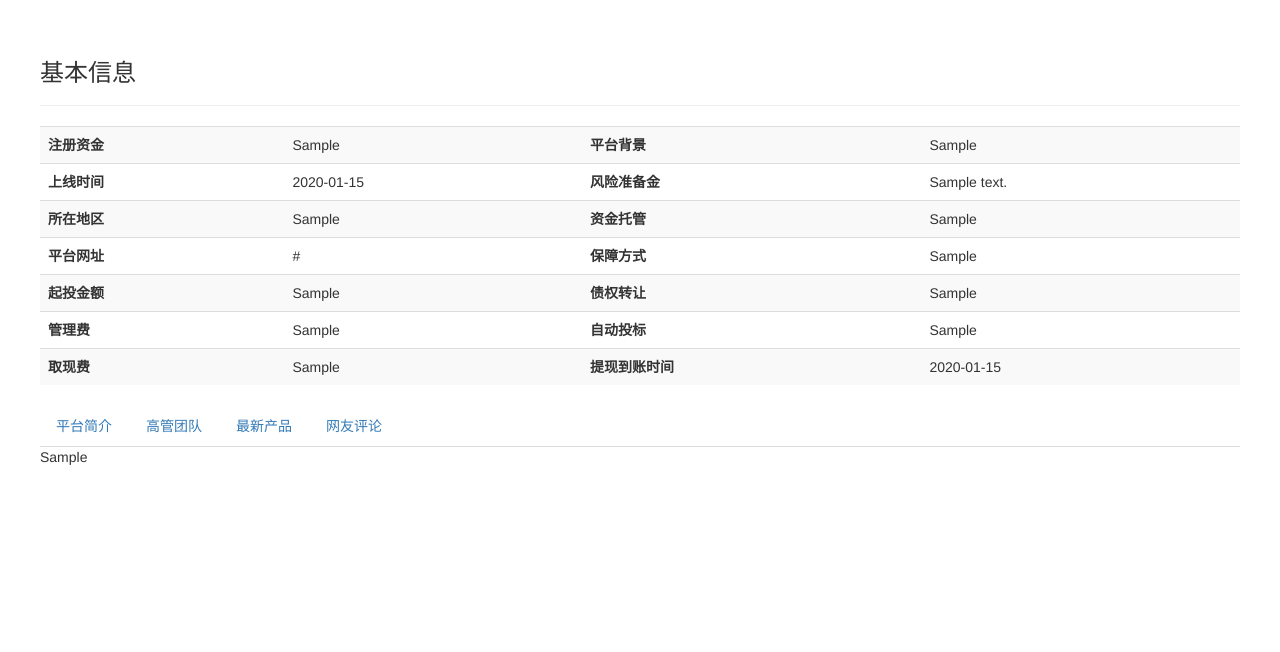
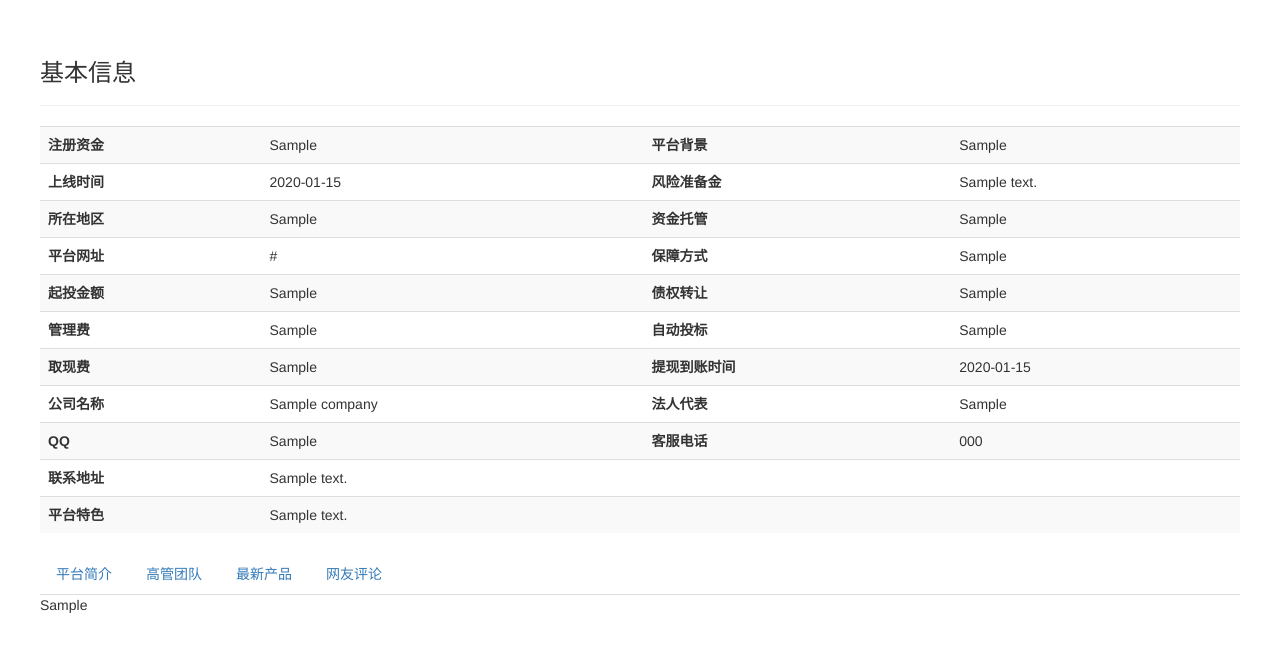
Before and after one commit to Moxikai/law_show, a Flask app: page /platform/1 in a window 1280 px wide. Shown: the part 52-704 px from the top of the page. Run offline with Flask 2, Linux system fonts and the light colour scheme; tables that the repository leaves empty hold one stand-in row (values such as "Sample post"); some libraries are stand-ins or nearby versions.

Commit message:
add more company info

```diff
--- a/app/main/views.py
+++ b/app/main/views.py
@@ -13,7 +13,7 @@ from flask import render_template,request,session,redirect,url_for,current_app,\
 
 from ..forms import LawForm
 from . import main
-from ..models import Law,Platform,Person,Product
+from ..models import Law,Platform,Person,Product,Company
 from .. import db
 
 
@@ -109,9 +109,17 @@ def detail(id):
 #理财平台列表
 @main.route('/platform')
 def platform_list():
-    pass
+
     platforms = Platform.query.all()
-    return render_template('platform_list.html',platforms=platforms,count=len(platforms))
+    #获取公司信息列表
+    companys = Company.query.all()
+    id_list = [company.platform_id for company in companys]
+    count = 0
+    for platform in platforms:
+        if platform.id in id_list:
+            count += 1
+    flash('当前平台数量%s个，目前已更新公司信息(绿色标记)数量%s个'%(len(platforms),count))
+    return render_template('platform_list.html',platforms=platforms,id_list = id_list,count=len(platforms))
 
 
 #平台详情
@@ -122,11 +130,12 @@ def platform(id):
     person = Person.query.filter(Person.platform_id == id).first()
     products = Product.query.filter(Product.platform_id == id).all()
     #if platform and person and products:
-
+    company = Company.query.filter(Company.platform_id == id).first()
     return render_template('platform.html',
                            platform = platform,
                            person = person,
                            products = products,
+                           company = company
                            )
     #else:
         #return abort(500)
--- a/app/models.py
+++ b/app/models.py
@@ -75,6 +75,7 @@ class Company(db.Model):
     phoneCustomer = db.Column(db.String(48))
     address = db.Column(db.String(128))
     noteSpecial = db.Column(db.Text)
+    platform_id = db.Column(db.String(48))
 
 
 
--- a/app/templates/platform.html
+++ b/app/templates/platform.html
@@ -51,6 +51,35 @@
                         <td><strong>提现到账时间</strong></td>
                         <td>{{ platform.cashTime }}</td>
                     </tr>
+
+                    {% if company %}
+                        <tr>
+                            <td><strong>公司名称</strong></td>
+                            <td>{{ company.companyName }}</td>
+                            <td><strong>法人代表</strong></td>
+                            <td>{{ company.legalRepresentative }}</td>
+                        </tr>
+                        <tr>
+                            <td><strong>QQ</strong></td>
+                            <td>{{ company.QQ }}</td>
+                            <td><strong>客服电话</strong></td>
+                            <td>{{ company.phoneCustomer }}</td>
+                        </tr>
+                        <tr>
+                            <td><strong>联系地址</strong></td>
+                            <td>{{ company.address }}</td>
+                            <td></td>
+                            <td></td>
+                        </tr>
+                        <tr>
+                            <td><strong>平台特色</strong></td>
+                            <td>{{ company.noteSpecial|safe }}</td>
+                            <td></td>
+                            <td></td>
+                        </tr>
+
+                    {% endif %}
+
                     </table>
             </div>
             <div class="row">
@@ -59,6 +88,7 @@
                     <li><a href="#onPerson" data-toggle="tab">高管团队</a></li>
                     <li><a href="#onProduct" data-toggle="tab">最新产品</a></li>
                     <li><a href="#onReview" data-toggle="tab">网友评论</a></li>
+
                 </ul>
                 <div class="tab-content">
                     <div class="tab-pane active" id="onPlatform">
--- a/app/templates/platform_list.html
+++ b/app/templates/platform_list.html
@@ -5,7 +5,7 @@
     <div class="container">
         <div class="row">
             <div class="page-header">
-                <h3>当前监测理财平台{{ count }}个</h3>
+                <a href="http://www.rong360.com/licai-p2p/pingtai/rating"><h5>评级数据来源于融360</h5></a>
             </div>
         </div>
         <div class="row">
@@ -25,7 +25,7 @@
                     {% for platform in platforms %}
                         <tr>
                             <td>
-                                <a href="{{ url_for('main.platform',id=platform.id) }}">{{ platform.name }}</a>
+                                <a href="{{ url_for('main.platform',id=platform.id) }}"><p {% if platform.id in id_list %}style="color: green"{% endif %}>{{ platform.name }}</p></a>
                             </td>
                             <td>{{ platform.gradeFromThird }}</td>
                             <td>{{ platform.profitAverage }}</td>
```
